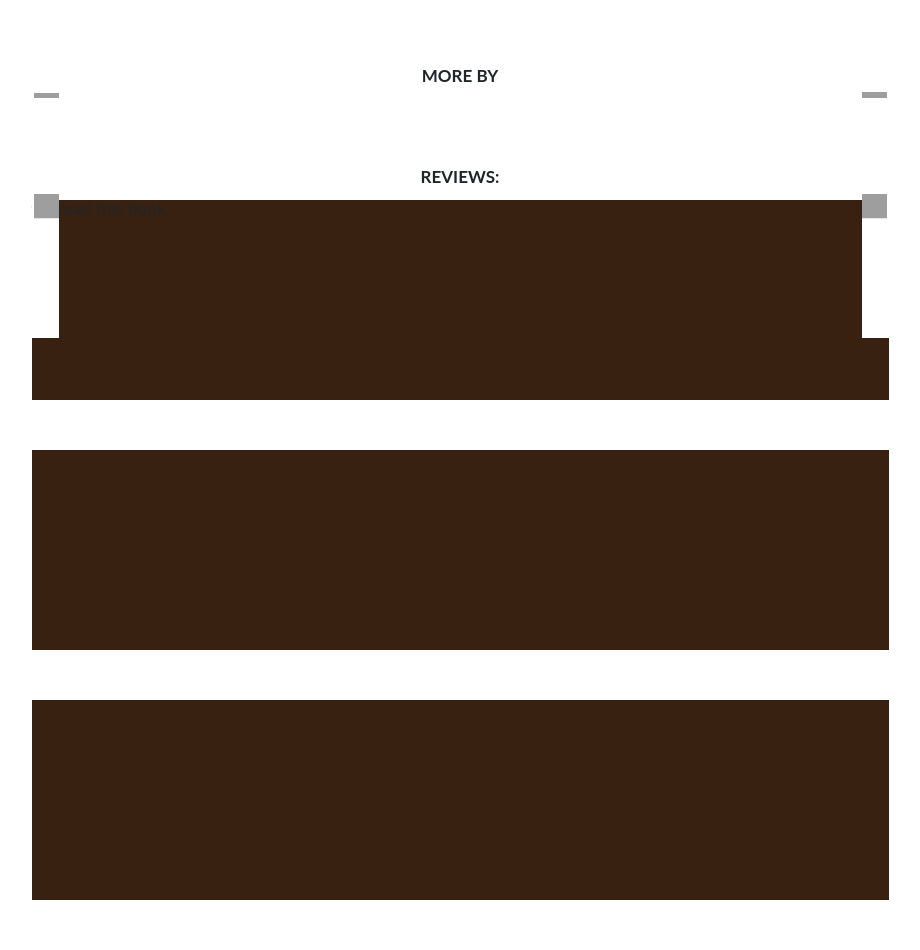
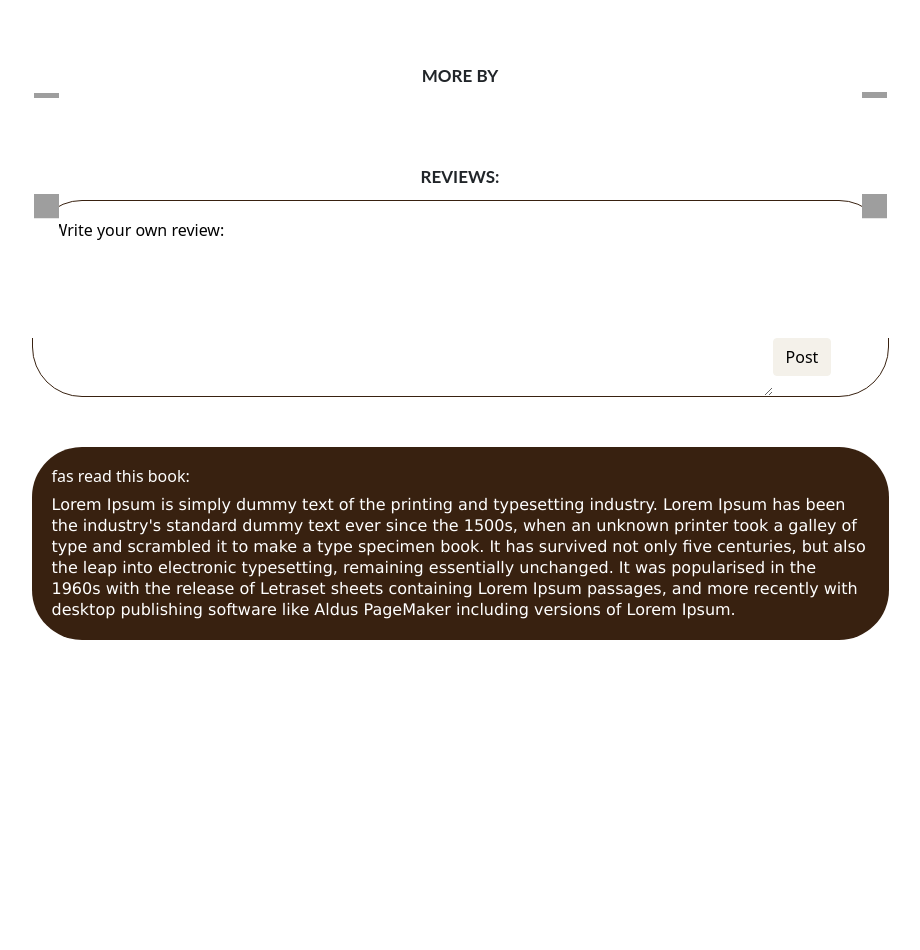
Before and after one commit to Cica-Maca/GoodBooks, a Django app: page /Books/show/1 in a window 1280 px wide. Shown: the part 340-1290 px from the top of the page, without its empty margins (185-1105 px from the left). After the commit the page ends 980 px from the top, so only its background shows below. Run offline with Django 4.2, Linux system fonts and the light colour scheme; data that the repository does not hold is empty; some libraries are stand-ins or nearby versions; grey boxes are pictures that could not be loaded.

Commit message:
Html/css for review adding form

```diff
--- a/Reading/Books/static/styles.css
+++ b/Reading/Books/static/styles.css
@@ -588,9 +588,28 @@ progress::-webkit-progress-value {
     justify-content: center;
 }
 
+.comments {
+    width: 857px;
+}
+
 .comment-body {
     background-color: #382110;
-    height: 200px;
-    width: 857px;
+    border-radius: 50px;
     margin-bottom: 50px;
 }
+
+.review-author {
+    padding-top:20px;
+    padding-left:20px;
+    color: white;
+}
+
+.review {
+    padding-left: 20px;
+    padding-right:20px;
+    padding-bottom: 20px;
+    font-family: Verdana, Geneva, Tahoma, sans-serif;
+    font-weight: 250;
+    line-height: 21px;
+    color:white;
+}
--- a/Reading/Books/templates/Books/book_page.html
+++ b/Reading/Books/templates/Books/book_page.html
@@ -94,9 +94,19 @@
     {% endif %}
         <div class="reviews-label">Reviews:</div>
         <div class="content-comment-body">
-            <div class="comments">
+            <div class="comments"   >
+                <div class="comment-body" style="background-color:white; border:1px solid #382110">
+                    <h6 class="review-author" style="color:black">Write your own review:</h6>
+                    <form action="{% url 'book_page' book.id %}" method="POST" style="display:flex;justify-content: center;">
+                        {% csrf_token %}
+                        <textarea style="width:80%;border:none;outline:none" name="review" rows="6" required></textarea>
+                        <input class="btn btn-primary btn-2" style="height:50%;align-self: end;margin-bottom:20px;" type="submit" value="Post">
+                    </form>
+                </div>
+
                 <div class="comment-body">
-                    <h6>fas read this book</h6>
+                    <h6 class="review-author">fas read this book:</h6>
+                    <p class="review">Lorem Ipsum is simply dummy text of the printing and typesetting industry. Lorem Ipsum has been the industry's standard dummy text ever since the 1500s, when an unknown printer took a galley of type and scrambled it to make a type specimen book. It has survived not only five centuries, but also the leap into electronic typesetting, remaining essentially unchanged. It was popularised in the 1960s with the release of Letraset sheets containing Lorem Ipsum passages, and more recently with desktop publishing software like Aldus PageMaker including versions of Lorem Ipsum.</p>
                 </div>
                 <div class="comment-body"></div>
                 <div class="comment-body"></div>
```
Also changed, not shown: Reading/db.sqlite3.
